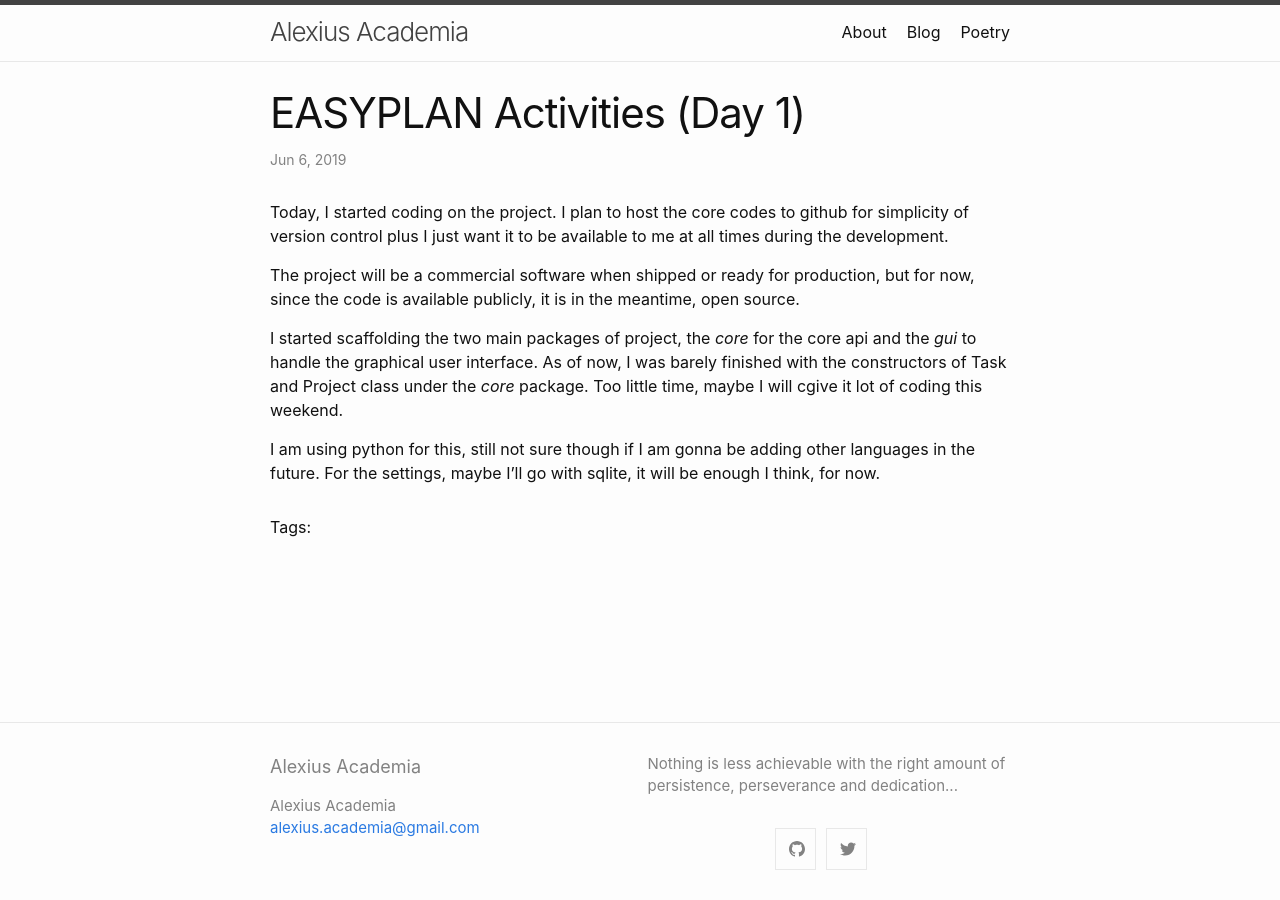
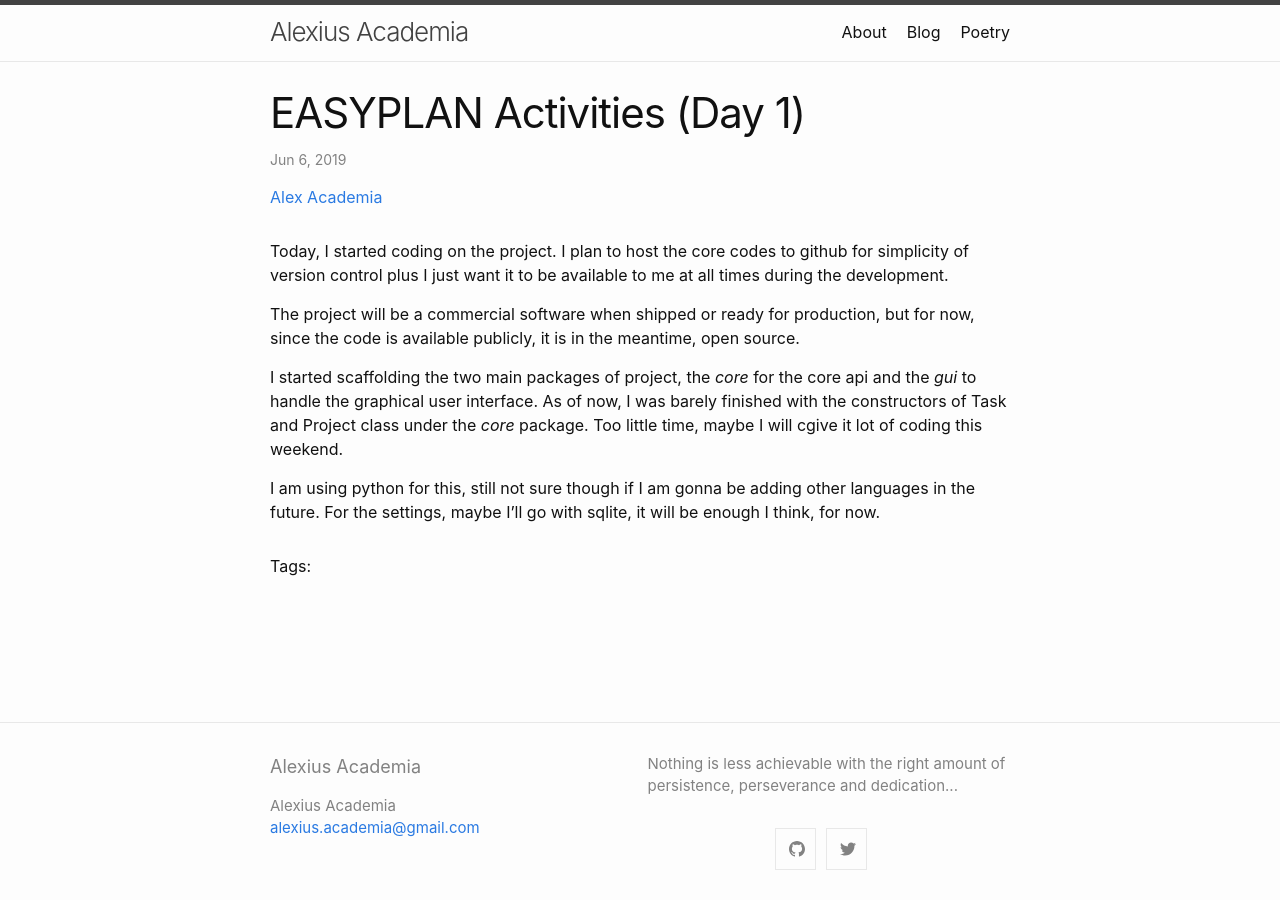
Before and after one commit to alexiusacademia/alexiusacademia.github.io, a Jekyll site: the page built from _posts/2019-06-06-easyplan-day1.md, in a window 1280 px wide. Built offline with Jekyll 4.4.1, drawn with Linux system fonts in a browser that asks for light colours; comment, search, counter and statistics services are not loaded.

Commit message:
Fixed author display on post.

```diff
--- a/_layouts/post.html
+++ b/_layouts/post.html
@@ -10,13 +10,32 @@ layout: default
         {%- assign date_format = site.minima.date_format | default: "%b %-d, %Y" -%}
         {{ page.date | date: date_format }}
       </time>
-      {%- if page.author -%}
-        <br>by <span itemprop="author" itemscope itemtype="http://schema.org/Person">
-          <span class="p-author h-card" itemprop="name">
-            <em>{{ page.author | escape }}</em>
-          </span>
-        </span>
-      {%- endif -%}</p>
+      <div>
+        {%- assign num_authors = page.authors.size -%}
+        {%- assign last_index = num_authors | minus:1 -%}
+        {%- if num_authors > 1 -%}
+        {%- for sn in page.authors -%}
+        {%- assign author = site.authors | where: 'short_name', sn | first -%}
+        <a href="{{ author.url }}">{{ author.name }}</a>
+
+        {%- if forloop.index > last_index -%}
+        {%- else -%}
+        &nbsp; & &nbsp;
+        {%- endif -%}
+        {%- endfor -%}
+        {%- else -%}
+        {%- for sn in page.authors -%}
+        {%- assign author = site.authors | where: 'short_name', sn | first -%}
+        <a href="{{ author.url }}">{{ author.name }}</a>
+
+        {%- if forloop.index > last_index -%}
+        {%- else -%}
+        &nbsp; & &nbsp;
+        {%- endif -%}
+        {%- endfor -%}
+        {%- endif -%}
+      </div>
+    </p>
   </header>
 
   <div class="post-content e-content" itemprop="articleBody">
@@ -56,12 +75,8 @@ layout: default
   {% assign permalink = page.permalink %}
   {% assign ext = '.html' %}
   {% assign href = base_url | append: '/' | append: permalink %}
-  <div class="fb-like"
-    data-href={{ href }}
-    data-width="600"
-    data-layout="standard"
-    data-action="like"
-    data-size="large" data-show-faces="true" data-share="true"></div>
+  <div class="fb-like" data-href={{ href }} data-width="600" data-layout="standard" data-action="like" data-size="large"
+    data-show-faces="true" data-share="true"></div>
   {%- endif -%}
 
   <a class="u-url" href="{{ page.url | relative_url }}" hidden></a>
```
Also changed, not shown: _authors/alex.md (+1 -1 lines). Lines whose indentation alone changed are shown as unchanged.
